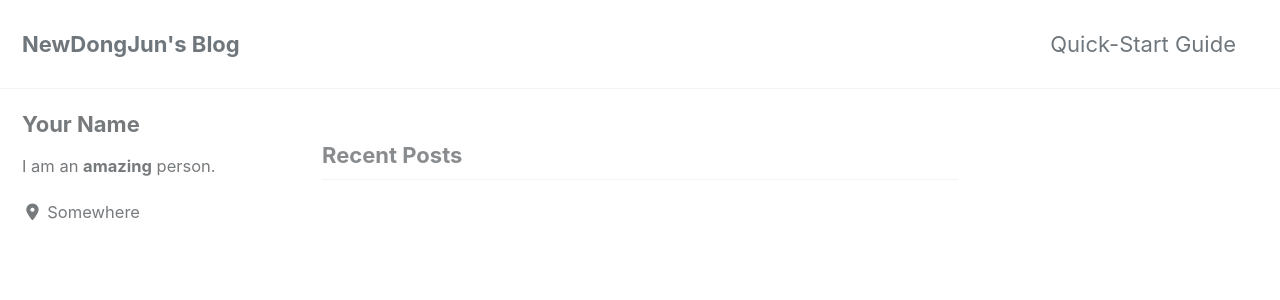
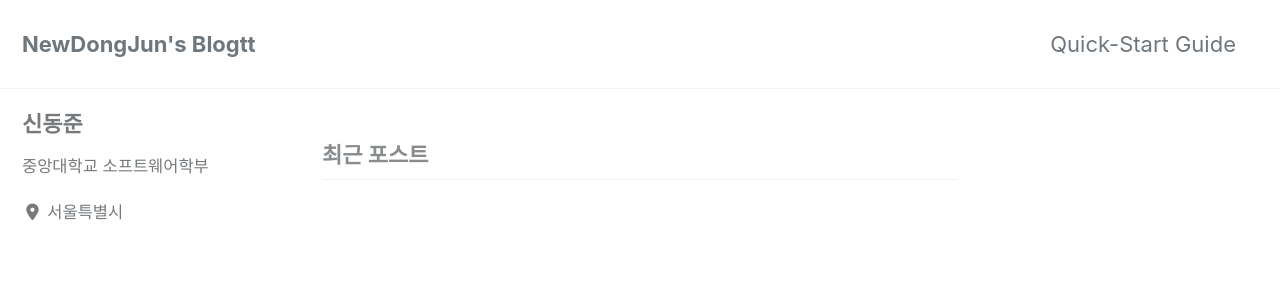
Before and after one commit to NewDongJun/newdongjun.github.io, a Jekyll site: the page built from index.html, in a window 1280 px wide and 900 px high. Shown: the top 300 px of the window. Built offline with Jekyll 4.4.1, drawn with Linux system fonts in a browser that asks for light colours; cached includes are drawn as plain includes; nearby versions of some CDN libraries; the list of posts is cut into pages by our own code; some of the changed text lies outside the part shown.

Commit message:
add profile

```diff
--- a/_config.yml
+++ b/_config.yml
@@ -15,15 +15,15 @@
 minimal_mistakes_skin    : "default" # "air", "aqua", "contrast", "dark", "dirt", "neon", "mint", "plum", "sunrise"
 
 # Site Settings
-locale                   : "서울특별시"
-title                    : "NewDongJun's Blog"
+locale                   : "ko"
+title                    : "NewDongJun's Blogtt"
 title_separator          : "-"
 subtitle                 : # site tagline that appears below site title in masthead
-name                     : "신동준"
-description              : "중앙대학교 소프트웨어학부"
-url                      : # the base hostname & protocol for your site e.g. "https://mmistakes.github.io"
+name                     : "신동준tt"
+description              : "중앙대학교 소프트웨어학부tt"
+url                      : "https://newdongjun.github.io"
 baseurl                  : # the subpath of your site, e.g. "/blog"
-repository               : # GitHub username/repo-name e.g. "mmistakes/minimal-mistakes"
+repository               : "NewdongJun/newdongjun.github.io"
 teaser                   : # path of fallback teaser image, e.g. "/assets/images/500x300.png"
 logo                     : # path of logo image to display in the masthead, e.g. "/assets/images/88x88.png"
 masthead_title           : # overrides the website title displayed in the masthead, use " " for no title
@@ -107,10 +107,10 @@ analytics:
 
 # Site Author
 author:
-  name             : "Your Name"
+  name             : "신동준"
   avatar           : # path of avatar image, e.g. "/assets/images/bio-photo.jpg"
-  bio              : "I am an **amazing** person."
-  location         : "Somewhere"
+  bio              : "중앙대학교 소프트웨어학부"
+  location         : "서울특별시"
   email            :
   links:
     - label: "Email"
```
